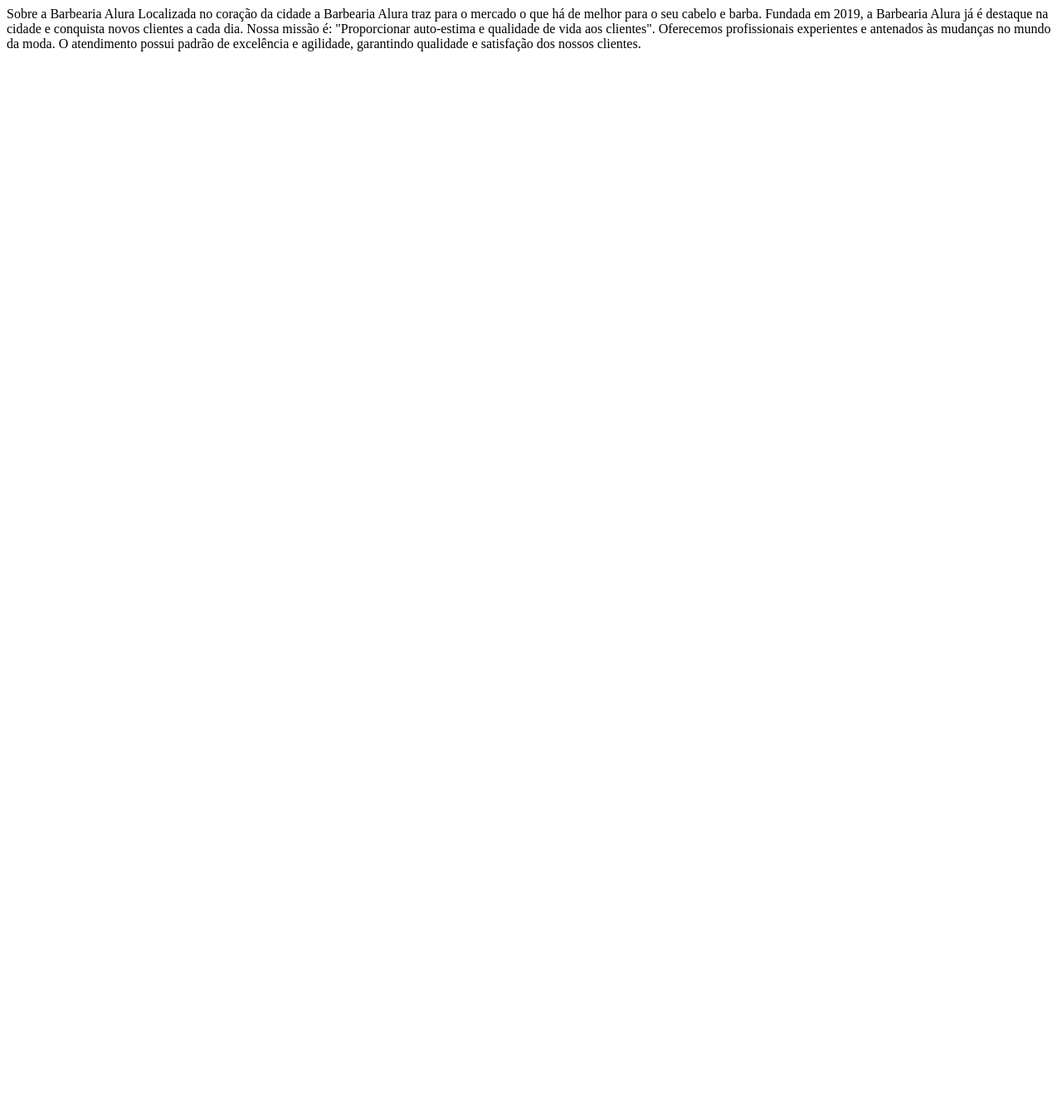
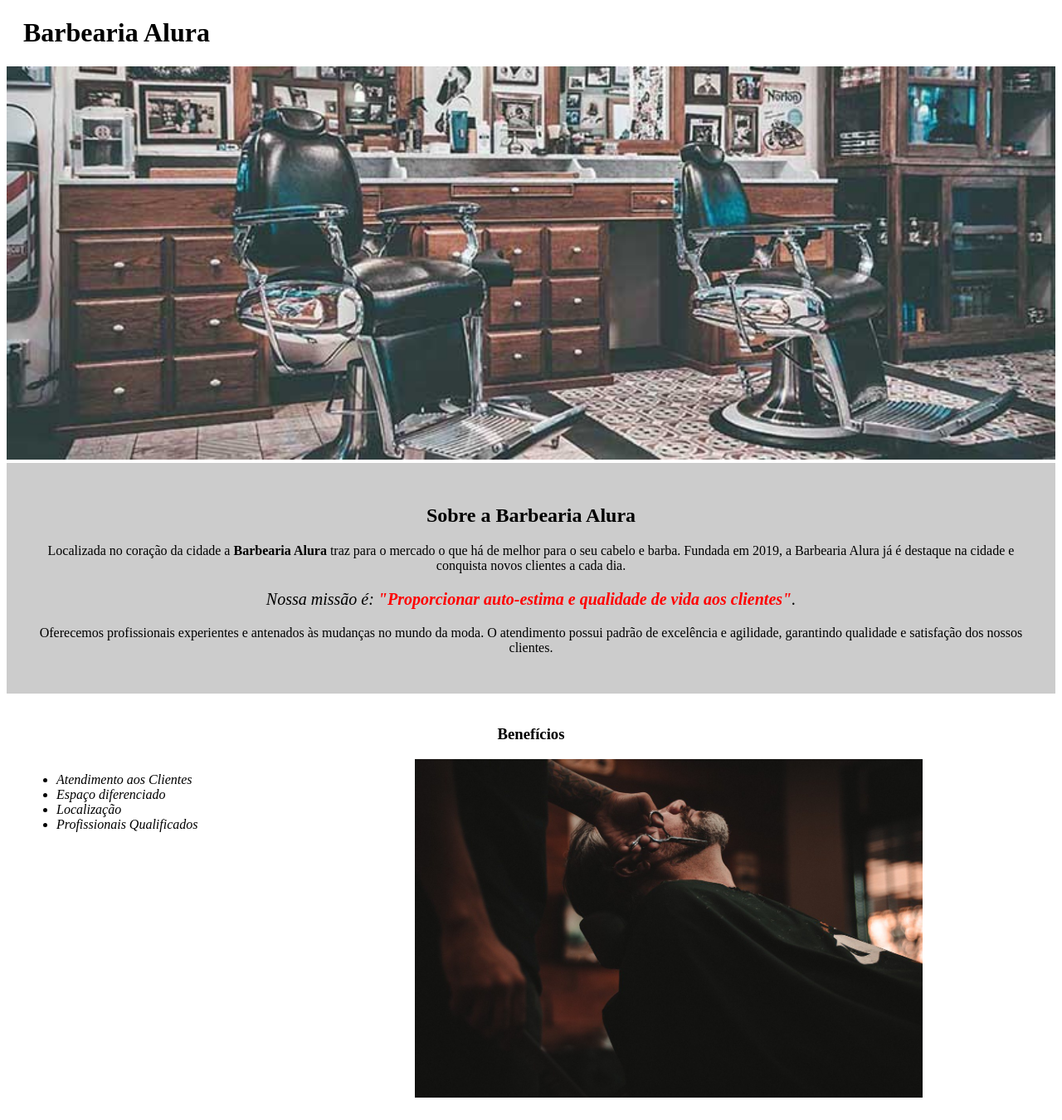
Before and after one commit to bolomoss/sitebarbeariaalura, a plain HTML site: page index.html in a window 1280 px wide. Shown: the whole page at 83% size. Before the commit the page ends 800 px from the top, so only its background shows below. Drawn offline with Linux system fonts and the light colour scheme.

Commit message:
up arquivos da barbearia

```diff
--- a/index.html
+++ b/index.html
@@ -1,18 +1,37 @@
 <!DOCTYPE html>
-<html lang="en">
-<head>
-  <meta charset="UTF-8">
-  <meta http-equiv="X-UA-Compatible" content="IE=edge">
-  <meta name="viewport" content="width=device-width, initial-scale=1.0">
-  <title>Document</title>
-</head>
-<body>
-    Sobre a Barbearia Alura
+<html lang="pt-br">
+	<head>
+		<meta charset="UTF-8">
+		<title>Barbearia Alura</title>
+		<link rel="stylesheet" href="style.css">
+	</head>
 
-Localizada no coração da cidade a Barbearia Alura traz para o mercado o que há de melhor para o seu cabelo e barba. Fundada em 2019, a Barbearia Alura já é destaque na cidade e conquista novos clientes a cada dia.
+	<body>
+		<header>
+			<h1 class="titulo-principal">Barbearia Alura</h1>
+		</header>
+		<img id="banner" src="banner.jpg">
+		<div class="principal">
+			<h2 class="titulo-centralizado">Sobre a Barbearia Alura</h2>
 
-Nossa missão é: "Proporcionar auto-estima e qualidade de vida aos clientes".
+			<p>Localizada no coração da cidade a <strong>Barbearia Alura</strong> traz para o mercado o que há de melhor para o seu cabelo e barba. Fundada em 2019, a Barbearia Alura já é destaque na cidade e conquista novos clientes a cada dia.</p>
 
-Oferecemos profissionais experientes e antenados às mudanças no mundo da moda. O atendimento possui padrão de excelência e agilidade, garantindo qualidade e satisfação dos nossos clientes.
-</body>
+			<p id="missao"><em>Nossa missão é: <strong>"Proporcionar auto-estima e qualidade de vida aos clientes"</strong>.</em></p>
+
+			<p>Oferecemos profissionais experientes e antenados às mudanças no mundo da moda. O atendimento possui padrão de excelência e agilidade, garantindo qualidade e satisfação dos nossos clientes.</p>
+		</div>
+
+		<div class="beneficios">
+			<h3 class="titulo-centralizado">Benefícios</h3>
+
+			<ul>
+				<li class="itens">Atendimento aos Clientes</li>
+				<li class="itens">Espaço diferenciado</li>
+				<li class="itens">Localização</li>
+				<li class="itens">Profissionais Qualificados</li>
+			</ul>
+
+			<img src="beneficios.jpg" class="imagembeneficios">
+		</div>
+	</body>
 </html>
--- /dev/null
+++ b/produtos.css
@@ -0,0 +1,91 @@
+header {
+	background: #BBBBBB;
+	padding: 20px 0;
+}
+
+.caixa {
+	position: relative;
+	width: 940px;
+	margin: 0 auto;
+}
+
+nav {
+	position: absolute;
+	top: 110px;
+	right: 0;
+}
+
+nav li {
+	display: inline;
+	margin: 0 0 0 15px;
+}
+
+nav a {
+	text-transform: uppercase;
+	color: #000000;
+	font-weight: bold;
+	font-size: 22px;
+	text-decoration: none;
+}
+
+nav a:hover {
+	color: #C78C19;
+	text-decoration: underline;
+}
+
+.produtos {
+	width: 940px;
+	margin: 0 auto;
+	padding: 50px 0;
+}
+
+.produtos li {
+	display: inline-block;
+	text-align: center;
+	width: 30%;
+	vertical-align: top;
+	margin: 0 1.5%;
+	padding: 30px 20px;
+	box-sizing: border-box;
+	border: 2px solid #000000;
+	border-radius: 10px;
+}
+
+.produtos li:hover {
+	border-color: #C78C19;
+}
+
+.produtos li:active {
+	border-color: #088C19;
+}
+
+.produtos li:hover h2 {
+	font-size: 34px;
+}
+
+.produtos h2 {
+	font-size: 30px;
+	font-weight: bold;
+}
+
+.produto-descricao {
+	font-size: 18px;
+}
+
+.produto-preco {
+	font-size: 22px;
+	font-weight: bold;
+	margin-top: 10px;
+}
+
+footer {
+	text-align: center;
+	background: url("bg.jpg");
+	padding: 40px 0;
+}
+
+.copyright {
+	color: #FFFFFF;
+	font-size: 13px;
+	margin: 20px 0 0;
+}
--- /dev/null
+++ b/reset.css
@@ -0,0 +1,48 @@
+/* http://meyerweb.com/eric/tools/css/reset/
+   v2.0 | 20110126
+   License: none (public domain)
+*/
+
+html, body, div, span, applet, object, iframe,
+h1, h2, h3, h4, h5, h6, p, blockquote, pre,
+a, abbr, acronym, address, big, cite, code,
+del, dfn, em, img, ins, kbd, q, s, samp,
+small, strike, strong, sub, sup, tt, var,
+b, u, i, center,
+dl, dt, dd, ol, ul, li,
+fieldset, form, label, legend,
+table, caption, tbody, tfoot, thead, tr, th, td,
+article, aside, canvas, details, embed,
+figure, figcaption, footer, header, hgroup,
+menu, nav, output, ruby, section, summary,
+time, mark, audio, video {
+	margin: 0;
+	padding: 0;
+	border: 0;
+	font-size: 100%;
+	font: inherit;
+	vertical-align: baseline;
+}
+/* HTML5 display-role reset for older browsers */
+article, aside, details, figcaption, figure,
+footer, header, hgroup, menu, nav, section {
+	display: block;
+}
+body {
+	line-height: 1;
+}
+ol, ul {
+	list-style: none;
+}
+blockquote, q {
+	quotes: none;
+}
+blockquote:before, blockquote:after,
+q:before, q:after {
+	content: '';
+	content: none;
+}
+table {
+	border-collapse: collapse;
+	border-spacing: 0;
+}
--- /dev/null
+++ b/style.css
@@ -0,0 +1,48 @@
+#banner {
+	width:100%;
+}
+
+.principal{
+	background: #CCCCCC;
+	padding: 30px;
+}
+
+.titulo-principal {
+	padding-left: 20px;
+}
+
+.titulo-centralizado {
+	text-align: center
+}
+
+p {
+	text-align: center;
+}
+
+#missao {
+	font-size: 20px
+}
+
+em strong {
+	color: #FF0000;
+}
+
+.itens {
+	font-style: italic
+}
+
+.beneficios {
+	background: #FFFFFF;
+	padding: 20px;
+}
+
+ul {
+	display: inline-block;
+	vertical-align: top;
+	width: 20%;
+	margin-right: 15%;
+}
+
+.imagembeneficios {
+	width: 50%;
+}
```
Also changed, not shown: produtos.html (added, +53 -0 lines), banner.jpg (added), barba.jpg (added), beneficios.jpg (added), cabelo+barba.jpg (added), cabelo.jpg (added), logo-branco.png (added), logo.png (added).
